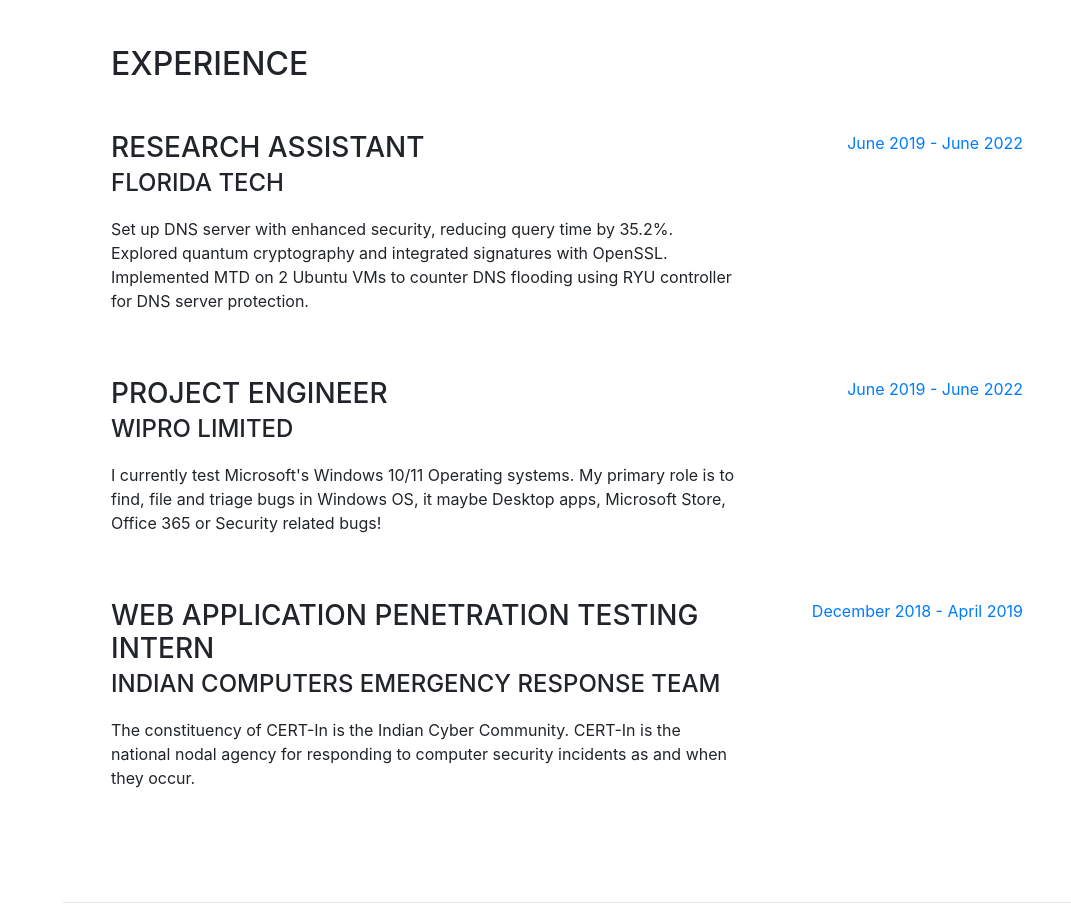
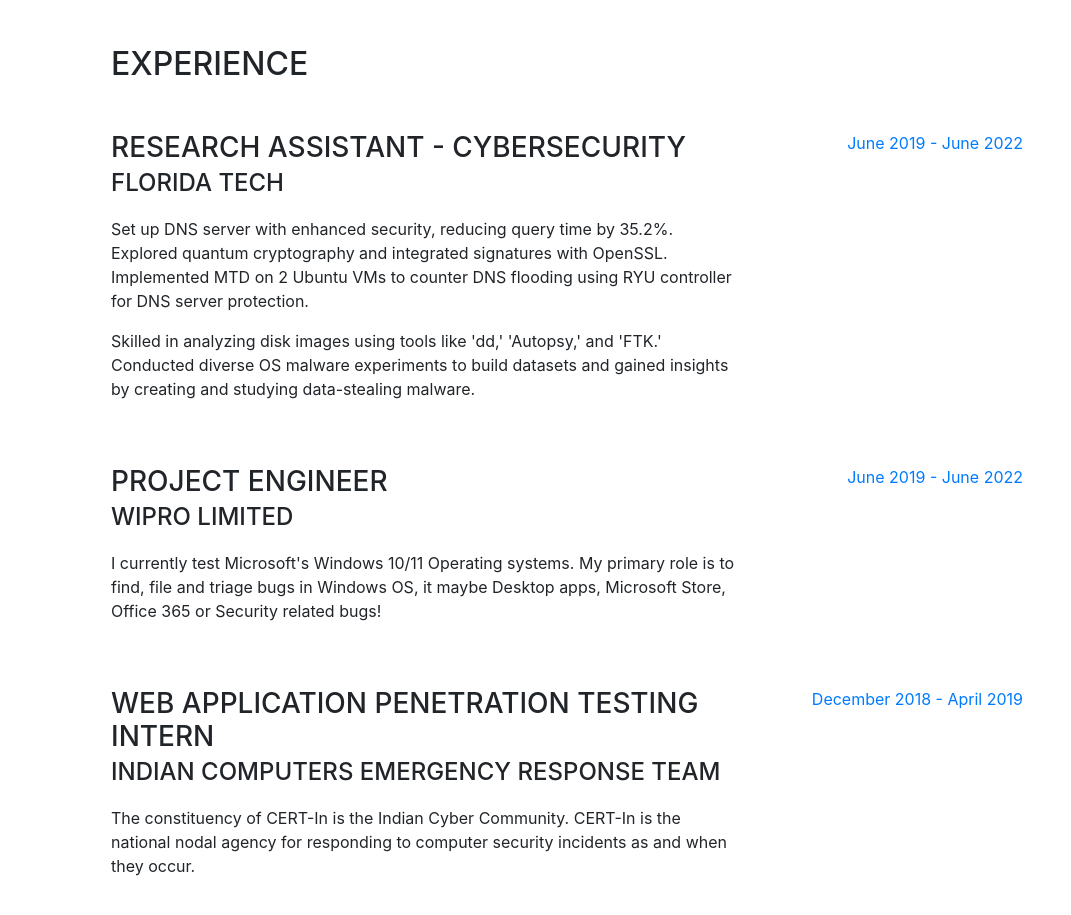
Before and after one commit to Rusheelraj/rusheelraj.github.io, a website with bundled scripts: page index.html in a window 1280 px wide. Shown: the part 804-1719 px from the top of the page, without its empty margins (209-1280 px from the left). Built offline with nearby package versions, Linux system fonts and the light colour scheme; a web font is replaced by a local one.

Commit message:
Update index.html

```diff
--- a/index.html
+++ b/index.html
@@ -100,9 +100,10 @@
 
 <div class="resume-item d-flex flex-column flex-md-row justify-content-between mb-5">
           <div class="resume-content">
-            <h3 class="mb-0">Research Assistant</h3>
+            <h3 class="mb-0">Research Assistant - Cybersecurity </h3>
             <div class="subheading mb-3">Florida Tech</div>
             <p> Set up DNS server with enhanced security, reducing query time by 35.2%. Explored quantum cryptography and integrated signatures with OpenSSL. Implemented MTD on 2 Ubuntu VMs to counter DNS flooding using RYU controller for DNS server protection.</p>
+            <p> Skilled in analyzing disk images using tools like 'dd,' 'Autopsy,' and 'FTK.' Conducted diverse OS malware experiments to build datasets and gained insights by creating and studying data-stealing malware.</p>
           </div>
           <div class="resume-date text-md-right">
             <span class="text-primary">June 2019 - June 2022 </span>
```
